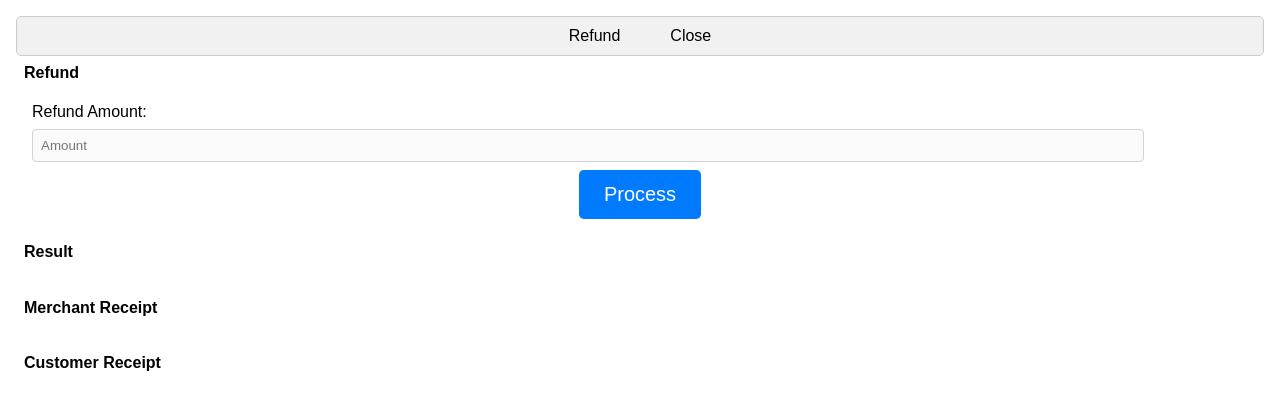
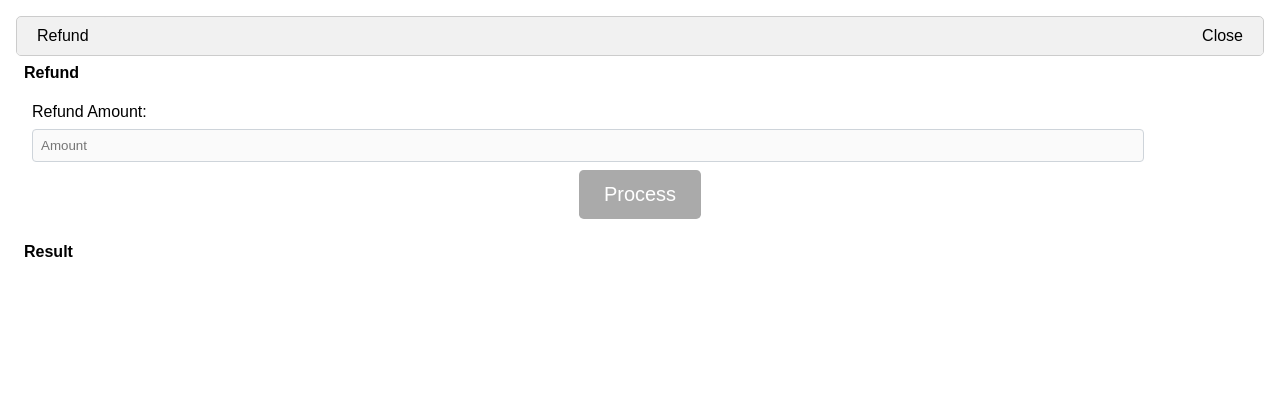
Before and after one commit to sangram37/foodship_Pos, a plain HTML site: page Tyrorefund/index.html in a window 1280 px wide. Drawn offline with Linux system fonts and the light colour scheme.

Commit message:
changes.

```diff
--- a/Tyrorefund/index.html
+++ b/Tyrorefund/index.html
@@ -177,7 +177,7 @@
          border-radius: 5px;
          display: flex;
          gap: 10px;
-         justify-content:center;
+         justify-content: space-between;
          align-self: center;
          align-items: center;
          /* width: 30%; */
@@ -278,7 +278,7 @@
                               name="refund_amount" value="" disabled>
                         </div>
                         <div class="form-group m-2 d-flex justify-content-center align-items-center">
-                           <button type="button" class="btn btn-lg btn-primary" id="processButton"
+                           <button type="button" class="btn btn-lg btn-primary" id="processButton"  disabled
                               onclick="doRefundWithTyroUI()">Process</button>
                         </div>
                      </div>
@@ -286,14 +286,14 @@
                         <h4>Result</h4>
                         <div id="refund_result"></div>
                      </div>
-                     <div class="col-12 col-md-3 col-lg-3 col-xl-3 p-1">
+                     <!-- <div class="col-12 col-md-3 col-lg-3 col-xl-3 p-1">
                         <h4>Merchant Receipt</h4>
                         <div id="refund_merchantReceipt" style="width: 250px;"></div>
                      </div>
                      <div class="col-12 col-md-3 col-lg-3 col-xl-3 p-1">
                         <h4>Customer Receipt</h4>
                         <div id="refund_customerReceipt" style="width: 250px;"></div>
-                     </div>
+                     </div> -->
                   </div>
                </div>
                <div id="pairingContent" class="hidden">
@@ -362,7 +362,7 @@
 
       function isWebView() {
          var userAgent = window.ReactNativeWebView;
-         return true;
+         return false;
       }
 
       document.addEventListener('DOMContentLoaded', function () {
```
Also changed, not shown: Tyropay/index.html (+3 -3 lines), Tyropayprod/index.html (+4 -4 lines), Tyrorefundprod/index.html (+5 -5 lines).
